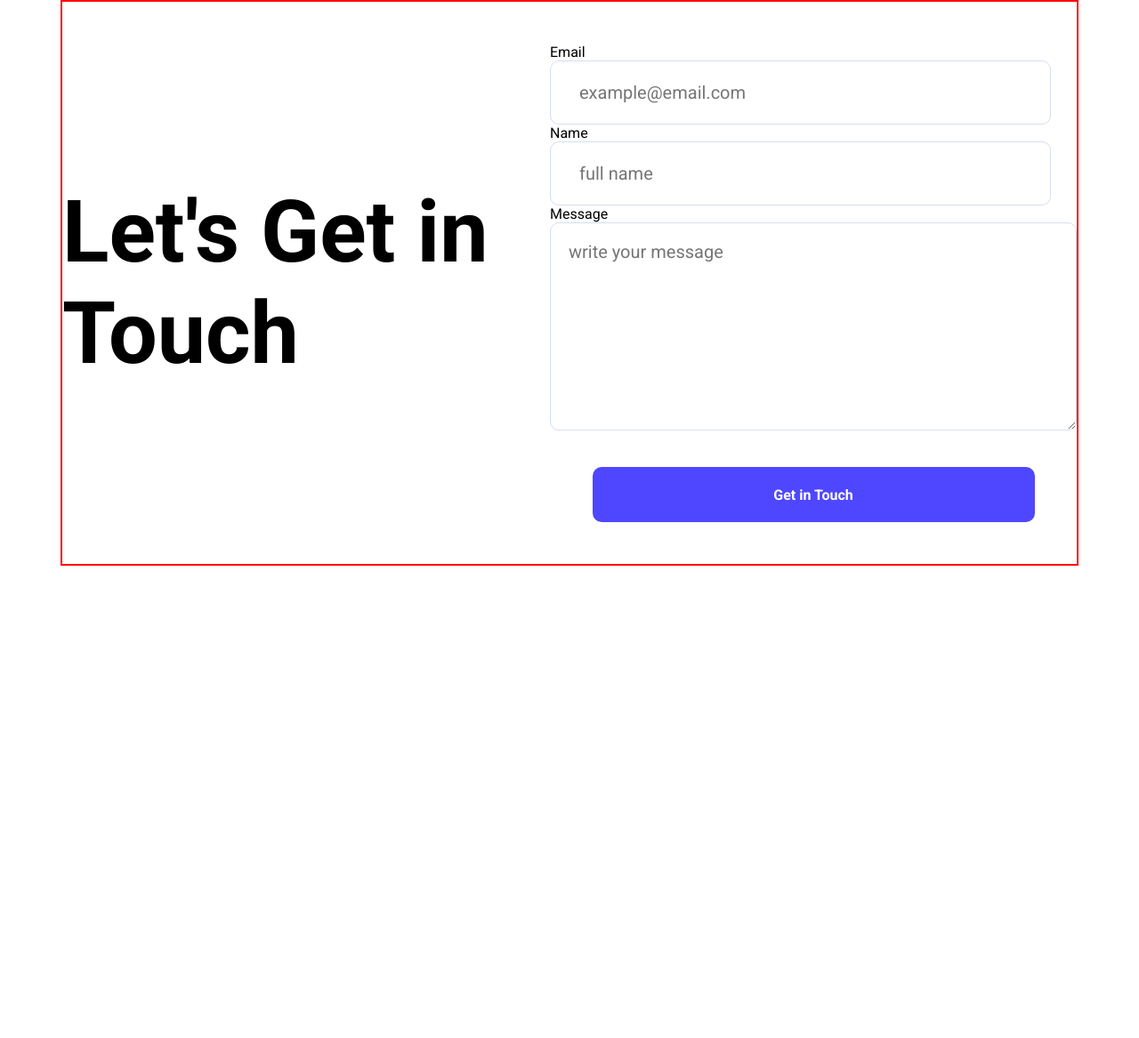
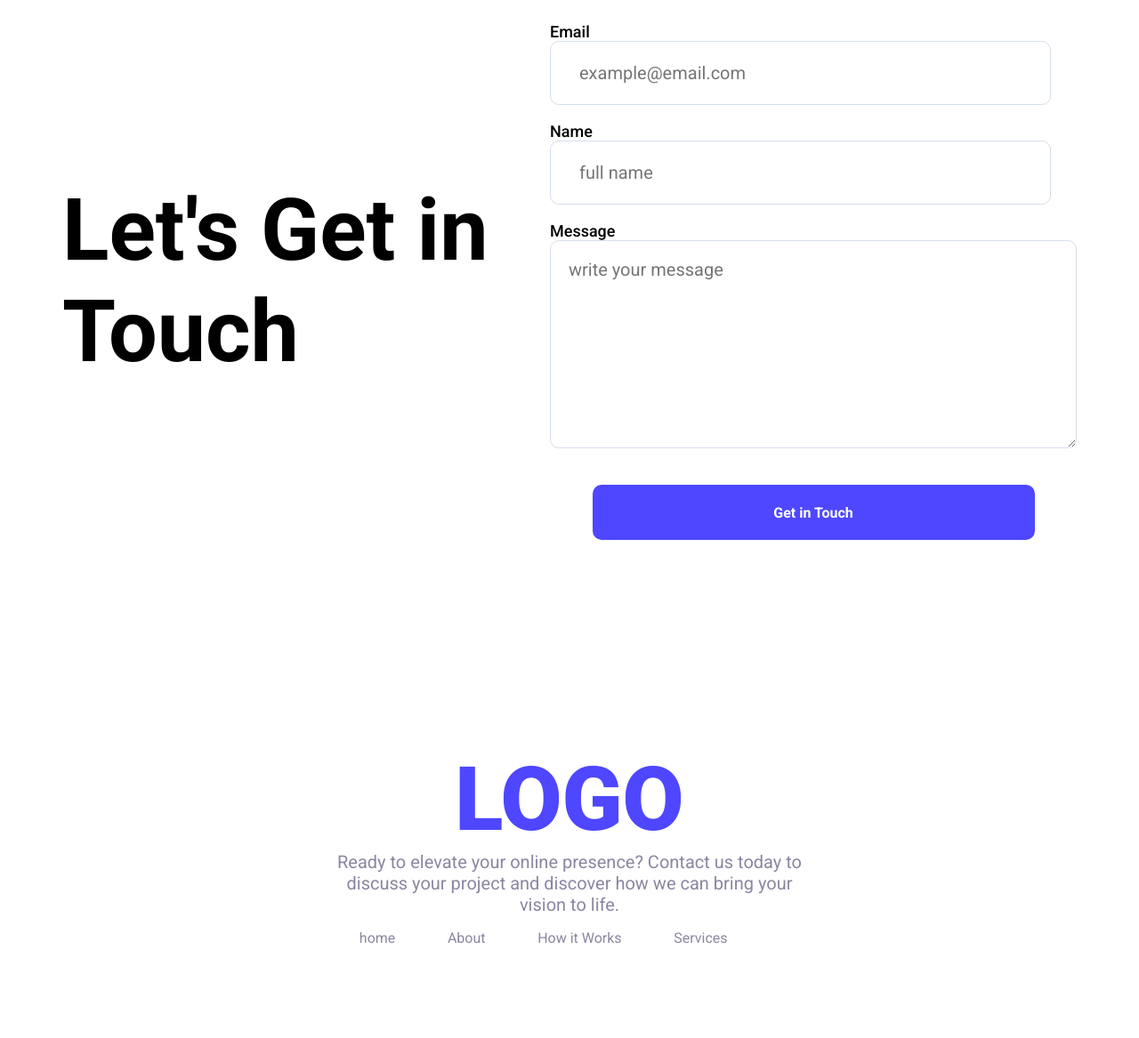
Before and after one commit to tahsin-99/tsp-ph-01, a plain HTML site: page index.html in a window 1280 px wide. Shown: the part 1780-2947 px from the top of the page at 89% size. Before the commit the page ends 2424 px from the top, so only its background shows below. Drawn offline with Linux system fonts and the light colour scheme.

Commit message:
footer-complete

```diff
--- a/index.html
+++ b/index.html
@@ -75,10 +75,10 @@
         </div>
         <div class="touch-box">
           <label  for="email">Email</label><br>
-          <input  type="email" name="" id="email" placeholder="example@email.com"><br>
+          <input  type="email" name="" id="email" placeholder="example@email.com"><br><br>
 
           <label for="name">Name</label> <br>
-          <input type="text" name="" id="name" placeholder="full name"><br>
+          <input type="text" name="" id="name" placeholder="full name"><br><br>
 
           <label for="messagge">Message</label> <br>
           <textarea  name="" id="message" rows="8" cols="51"  placeholder="write your message"></textarea><br>
@@ -92,5 +92,22 @@
       </div>
     </section>
 
+   <div class="footer item-center">
+    <div class="footer-content">
+       <h1 style="font-size: 100px; font-weight: 900;color: #4E47FF;margin: 0;">LOGO</h1>
+    <p style="font-size:20px; font-weight:400;color:#8987A1;margin: 0;" > Ready to elevate your online presence? Contact us today to discuss your project and discover how we can bring your vision to life.</p>
+    <div class="footer-text">
+      <p>home</p>
+      <p>About</p>
+      <p>How it Works</p>
+      <p>Services</p>
+      <p></p>
+    </div>
+    </div>
+
+
+   </div>
+
+
 </body>
 </html>
--- a/styles/style.css
+++ b/styles/style.css
@@ -143,13 +143,17 @@ nav {
     margin: 0;
 }
 .touch{
-    border: 2px solid red;
+
     width: 1140px;
     height:632px;
     margin-top:92px ;
     display: flex;
     justify-content: space-between;
     align-items: center;
+}
+.touch-box label{
+    font-size: 18px;
+    font-weight:500 ;
 }
 
 .touch-box input{
@@ -170,3 +174,25 @@ nav {
 
 
 }
+ .footer{
+
+    height: 428px;
+    align-items: center;
+    margin-top: 104px;
+ }
+
+ .footer-content{
+
+    text-align: center;
+    align-items: center;
+    height: 221px;
+    width: 531px;
+ }
+ .footer-text{
+    display: flex;
+
+     justify-content: center;
+     justify-content: space-around;
+     color:#8987A1 ;
+
+ }
```
